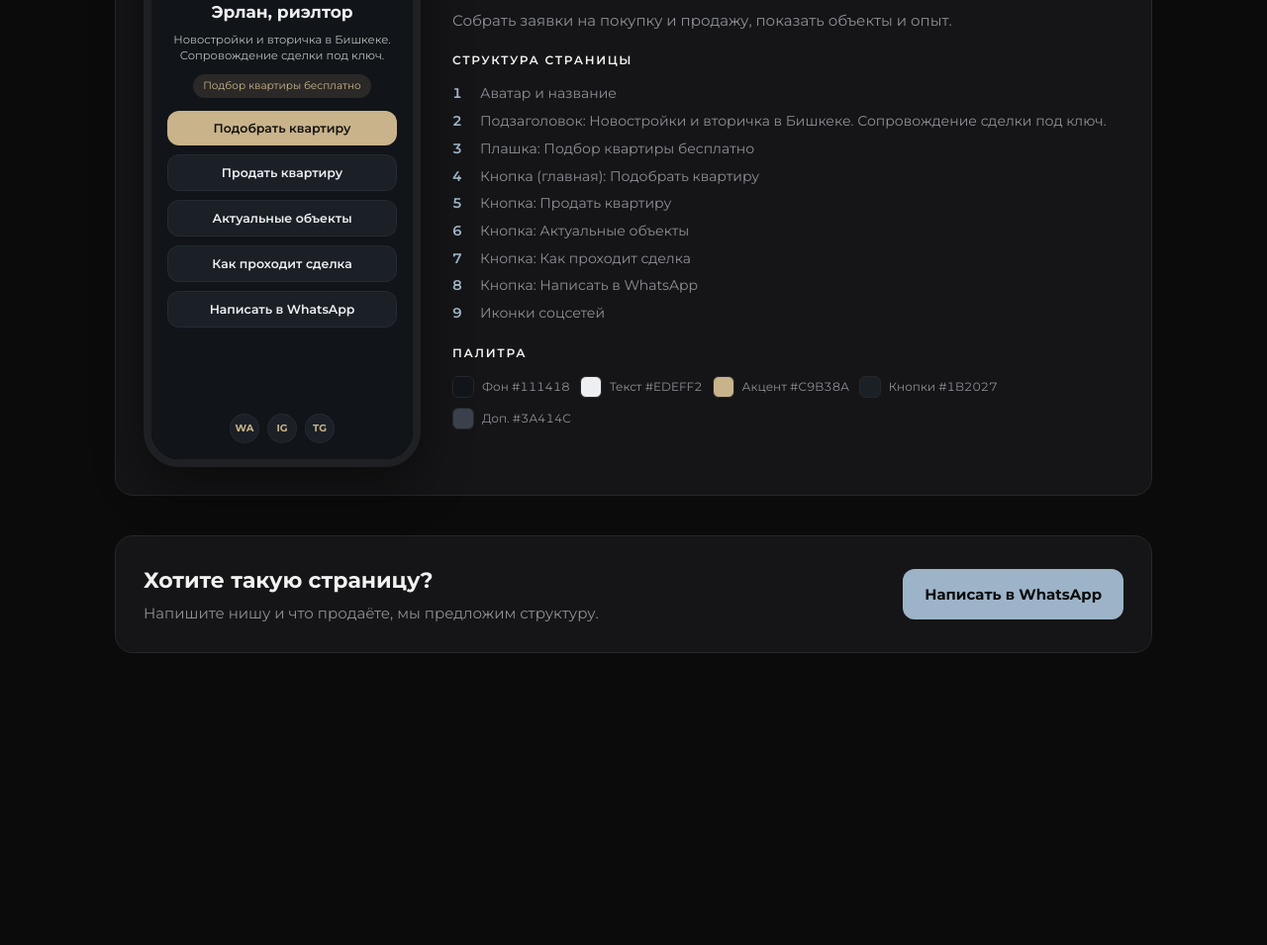
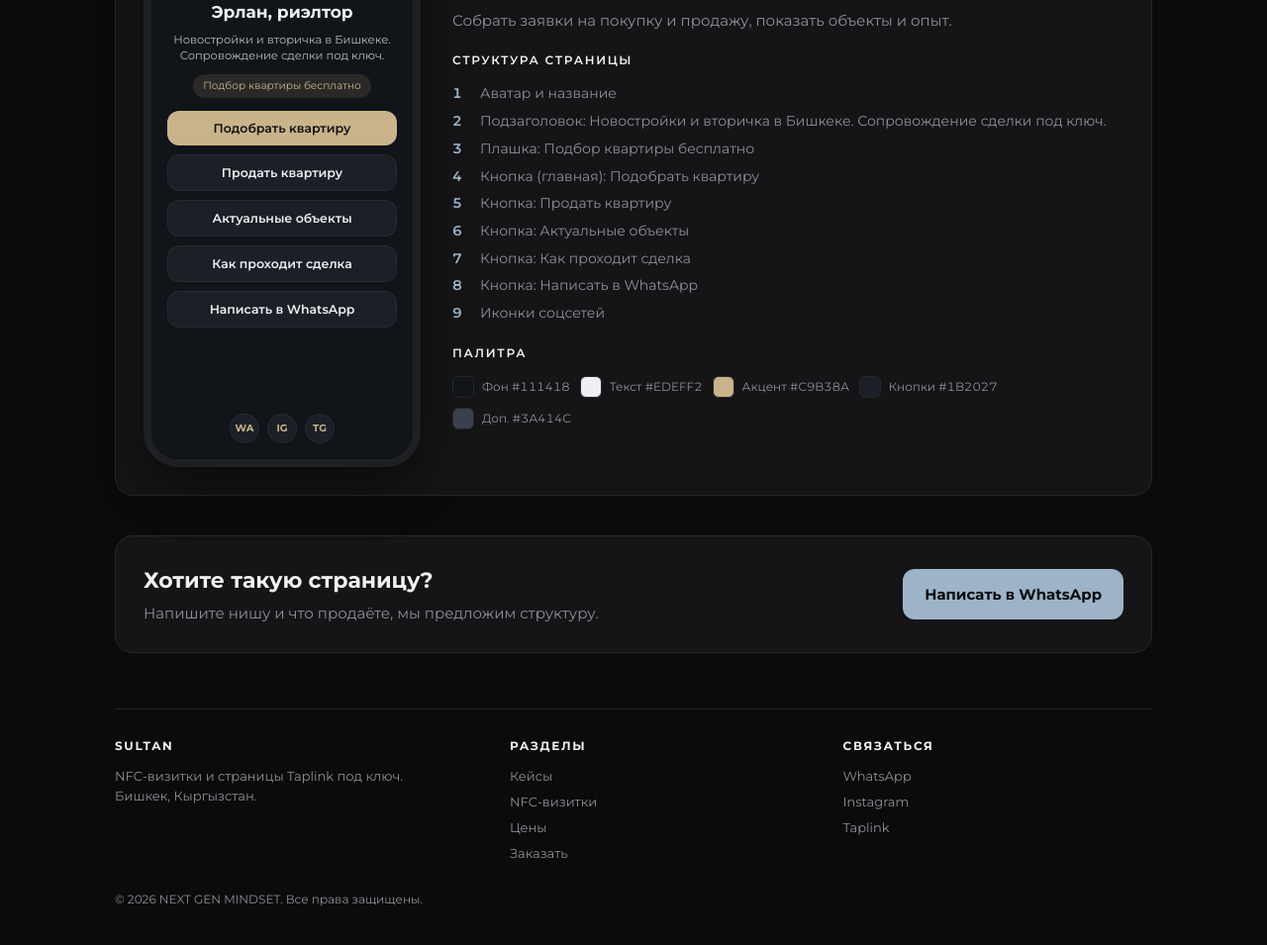
Before and after one commit to nadirovv/sultan, a plain HTML site: page index.html in a window 1280 px wide. Shown: the part 7887-8842 px from the top of the page at 99% size. Before the commit the page ends 8611 px from the top, so only its background shows below. Drawn offline with nearby package versions, Linux system fonts and the light colour scheme; a web font is replaced by a local one.

Commit message:
Update index.html

```diff
--- a/index.html
+++ b/index.html
@@ -89,6 +89,24 @@ header p{margin:0;color:var(--muted)}
 </div>
 <a href="https://wa.me/996707295898" target="_blank" rel="noopener">Написать в WhatsApp</a>
 </section>
+<footer class="sitefoot">
+<style>
+.sitefoot{margin-top:56px;padding-top:28px;border-top:1px solid var(--line);font-size:13px;color:var(--muted);text-align:left}
+.sitefoot a{color:var(--muted);text-decoration:none}
+.sitefoot a:hover{color:var(--fg)}
+.sf-grid{display:grid;grid-template-columns:1.2fr 1fr 1fr;gap:24px}
+.sf-grid b{display:block;color:var(--fg);font-size:12px;letter-spacing:.14em;text-transform:uppercase;margin-bottom:10px}
+.sf-grid ul{list-style:none;margin:0;padding:0;display:grid;gap:6px}
+.sf-bottom{margin-top:28px;font-size:12px;display:flex;flex-wrap:wrap;justify-content:space-between;gap:8px}
+@media (max-width:640px){.sf-grid{grid-template-columns:1fr 1fr}.sf-grid>div:first-child{grid-column:1/-1}}
+</style>
+<div class="sf-grid">
+<div><b>SULTAN</b><p style="margin:0">NFC-визитки и страницы Taplink под ключ.<br>Бишкек, Кыргызстан.</p></div>
+<div><b>Разделы</b><ul><li><a href="./">Кейсы</a></li><li><a href="nfc.html">NFC-визитки</a></li><li><a href="nfc.html#prices">Цены</a></li><li><a href="nfc.html#order">Заказать</a></li></ul></div>
+<div><b>Связаться</b><ul><li><a href="https://wa.me/996707295898" target="_blank" rel="noopener">WhatsApp</a></li><li><a href="https://instagram.com/nadirovvvn" target="_blank" rel="noopener">Instagram</a></li><li><a href="https://taplink.cc/nadirovv" target="_blank" rel="noopener">Taplink</a></li></ul></div>
+</div>
+<div class="sf-bottom"><span>© 2026 NEXT GEN MINDSET. Все права защищены.</span></div>
+</footer>
 </div>
 <script>
 const SPHERES=["Магазины и еда","Услуги","Эксперты и обучение","Личные страницы"];
```
